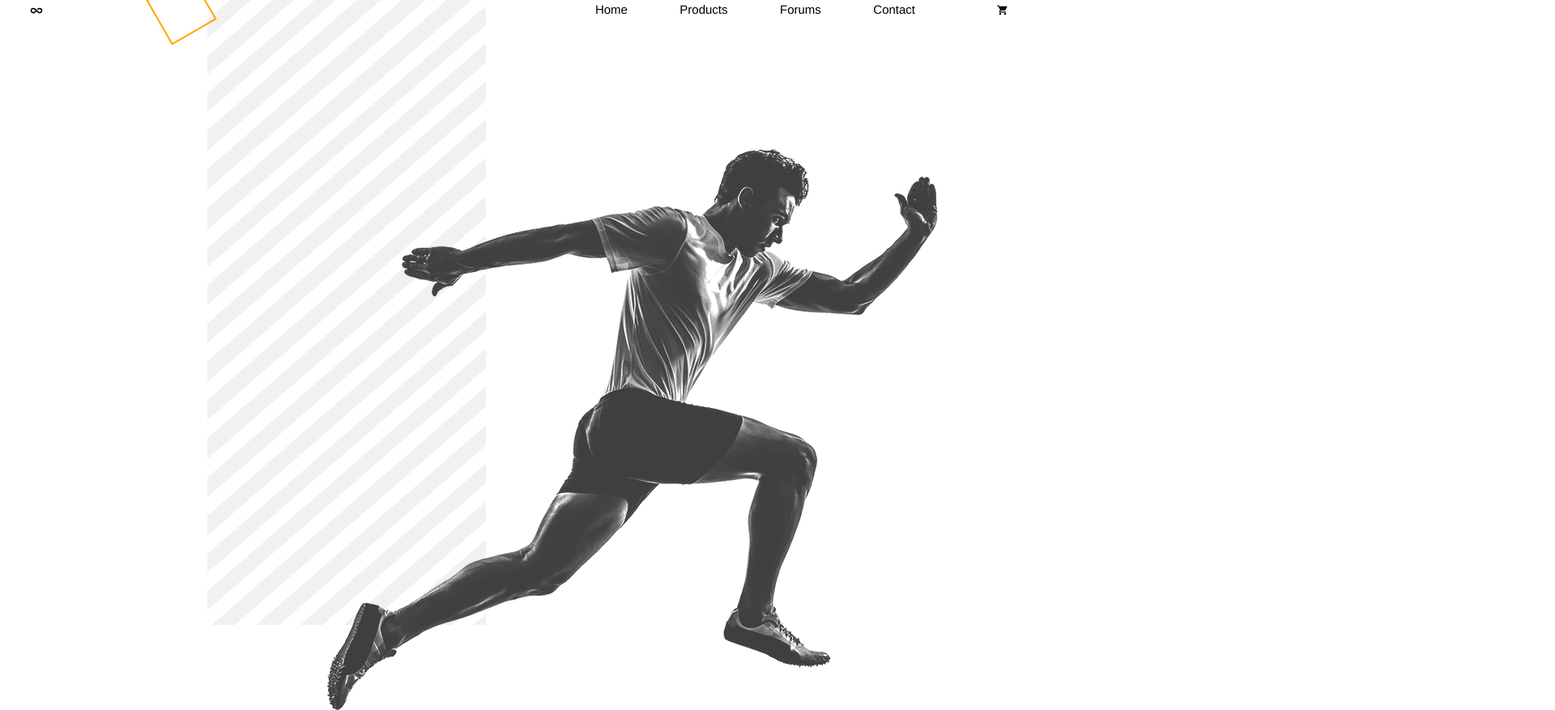
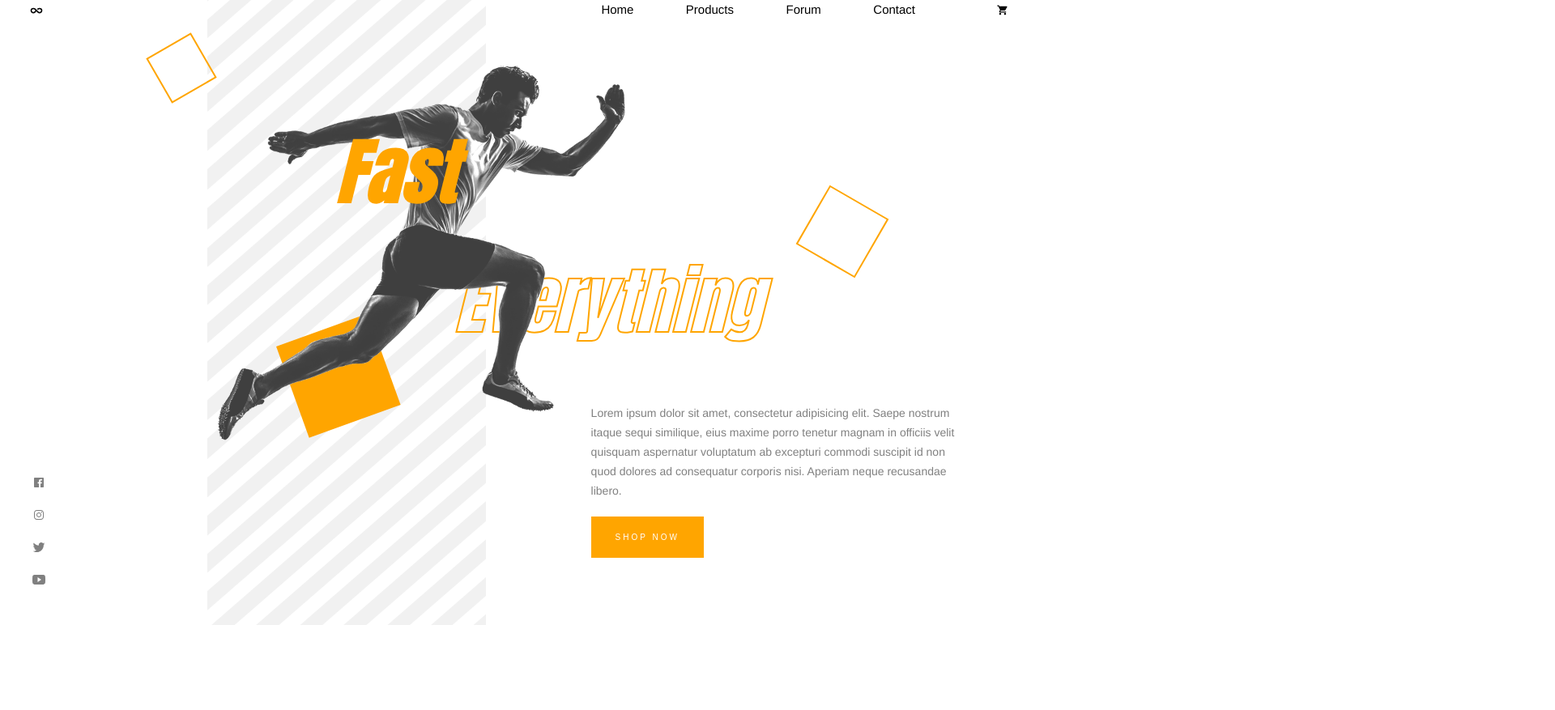
Before and after one commit to DavidVizena/sports-theme-concept, a plain HTML site: page index.html in a window 1280 px wide. Shown: the part 28-905 px from the top of the page at 81% size, 1920 px wide, since content can reach past the window. After the commit the page ends 800 px from the top, so only its background shows below. Drawn offline with nearby package versions, Linux system fonts and the light colour scheme.

Commit message:
Finishing CSS, built tween max as well for animations of the elements

```diff
--- a/css/style.css
+++ b/css/style.css
@@ -72,3 +72,137 @@ html, body {
     z-index: -1;
     transform: rotate(60deg);
 }
+
+.box-2 {
+    position: absolute;
+    width: 120px;
+    height: 120px;
+    background: orange;
+    top: 54%;
+    left: 28%;
+    z-index: -1;
+    transform: rotate(-110deg);
+}
+
+.box-3 {
+    position: absolute;
+    width: 80px;
+    height: 80px;
+    background: none;
+    border: 2px solid orange;
+    top: 34%;
+    left: 78%;
+    z-index: -1;
+    transform: rotate(30deg);
+}
+
+.runner img {
+    width: 100%;
+    z-index: 2;
+    margin-top: -20px;
+}
+
+.title-2 {
+    position: absolute;
+    top: 50%;
+    left: 50%;
+    transform: translate(-50%, -50%);
+    font-family: Anton;
+    font-size: 90px;
+    color: rgba(0, 0, 0, 0);
+    font-style: italic;
+    z-index: -1;
+    -webkit-text-stroke: 2px orange;
+    opacity: 0;
+}
+
+.title-1 {
+    position: absolute;
+    top: 30%;
+    left: 30%;
+    transform: translate(-50%, -50%);
+    font-family: Anton;
+    font-size: 90px;
+    padding-right: 20px;
+    color: orange;
+    font-style: italic;
+    z-index: 1;
+    -webkit-text-stroke: 2px orange;
+    opacity: 0;
+}
+
+.content {
+    position: absolute;
+    top: 64%;
+    left: 57%;
+    width: 36%;
+    color: grey;
+    font-weight: lighter;
+    font-size: 14px;
+    line-height: 24px;
+}
+
+button {
+    margin-top: 6px;
+    background: orange;
+    color: #fff;
+    padding: 20px 30px;
+    text-transform: uppercase;
+    letter-spacing: 3px;
+    font-size: 10px;
+    border: none;
+}
+
+.media {
+    position: absolute;
+    bottom: 210px;
+}
+
+.media ul {
+    position: absolute;
+    list-style: none;
+}
+
+.media ul li {
+    color: grey;
+    padding: 10px 0;
+}
+
+@media(max-width:900px) {
+    .wrapper {
+        background: url(../img/BG.jpg) no-repeat 50% 50%;
+        background-size: cover;
+    }
+    .pattern {
+        display: none;
+    }
+    .runner img {
+        display: none;
+    }
+    .title-1, .title-2 {
+        font-size: 50px;
+    }
+    .title-1 {
+        left: 20%;
+        top: 40%;
+    }
+    .title-2 {
+        left: 50%;
+        z-index: 1;
+    }
+    .menu {
+        display: none;
+    }
+    .content p {
+        display: none;
+    }
+    .box-2 {
+        top: 70%;
+    }
+    .content button {
+        position: fixed;
+        right: 3em;
+        bottom: 4em;
+        z-index: 1;
+    }
+}
--- a/index.html
+++ b/index.html
@@ -4,10 +4,14 @@
     <meta charset="UTF-8" />
     <meta name="viewport" content="width=device-width, initial-scale=1.0" />
     <meta http-equiv="X-UA-Compatible" content="ie=edge" />
+    <title>Fast Everything</title>
     <link rel="stylesheet" href="./css/style.css" />
+    <link
+      href="https://fonts.googleapis.com/css?family=Anton&display=swap"
+      rel="stylesheet"
+    />
     <script src="https://unpkg.com/ionicons@4.5.5/dist/ionicons.js"></script>
     <script src="https://cdnjs.cloudflare.com/ajax/libs/gsap/2.1.2/TweenMax.min.js"></script>
-    <title>Fast Everything</title>
   </head>
   <body>
     <div class="wrapper">
@@ -20,28 +24,33 @@
           <ul>
             <li>Home</li>
             <li>Products</li>
-            <li>Forums</li>
+            <li>Forum</li>
             <li>Contact</li>
           </ul>
         </div>
+
         <div class="cart"><ion-icon name="cart"></ion-icon></div>
+      </div>
 
       <div class="box-1 box"></div>
       <div class="box-2 box"></div>
       <div class="box-3 box"></div>
 
       <div class="title-2">Everything</div>
+
       <div class="runner">
         <img src="./img/Runner.png" alt="" />
       </div>
+
       <div class="title-1">Fast</div>
+
       <div class="content">
         <p>
-              Lorem ipsum dolor, sit amet consectetur adipisicing elit. Vitae
-              totam, odit reiciendis, laborum suscipit sapiente nihil tenetur
-              nostrum autem reprehenderit culpa architecto quae consequuntur,
-              minus excepturi dicta quas veritatis placeat exercitationem
-              similique quos unde molestiae sequi tempora! Optio, quos neque.
+          Lorem ipsum dolor sit amet, consectetur adipisicing elit. Saepe
+          nostrum itaque sequi similique, eius maxime porro tenetur magnam in
+          officiis velit quisquam aspernatur voluptatum ab excepturi commodi
+          suscipit id non quod dolores ad consequatur corporis nisi. Aperiam
+          neque recusandae libero.
         </p>
 
         <button>Shop Now</button>
@@ -56,5 +65,101 @@
         </ul>
       </div>
     </div>
+
+    <script type="text/javascript">
+      TweenMax.to(".title-1", 2, {
+        x: 30,
+        opacity: 1,
+        ease: Expo.easeInOut
+      });
+      TweenMax.to(".title-2", 2, {
+        delay: 0.2,
+        x: -80,
+        opacity: 1,
+        ease: Expo.easeInOut
+      });
+      TweenMax.from(".runner", 2, {
+        delay: 1.6,
+        x: -80,
+        opacity: 0,
+        ease: Expo.easeInOut
+      });
+      TweenMax.from(".box-1", 4, {
+        delay: 1,
+        rotation: 200,
+        transformOrigin: "50% 50%",
+        opacity: 0,
+        x: -180,
+        ease: Expo.easeInOut
+      });
+      TweenMax.from(".box-2", 4, {
+        delay: 1.2,
+        rotation: 90,
+        transformOrigin: "50% 50%",
+        opacity: 0,
+        x: -180,
+        ease: Expo.easeInOut
+      });
+      TweenMax.from(".box-3", 4, {
+        delay: 1,
+        rotation: 180,
+        transformOrigin: "50% 50%",
+        opacity: 0,
+        x: -180,
+        ease: Expo.easeInOut
+      });
+      TweenMax.from(".pattern", 2, {
+        delay: 0.8,
+        width: 0,
+        opacity: 0,
+        ease: Expo.easeInOut
+      });
+      TweenMax.from(".logo", 2, {
+        delay: 1.6,
+        y: 20,
+        opacity: 0,
+        ease: Expo.easeInOut
+      });
+      TweenMax.staggerFrom(
+        ".menu ul li",
+        2,
+        {
+          delay: 1.6,
+          y: 20,
+          opacity: 0,
+          ease: Expo.easeInOut
+        },
+        0.1
+      );
+      TweenMax.from(".cart", 2, {
+        delay: 1.7,
+        y: 20,
+        opacity: 0,
+        ease: Expo.easeInOut
+      });
+      TweenMax.staggerFrom(
+        ".media ul li",
+        2,
+        {
+          delay: 2,
+          y: 20,
+          opacity: 0,
+          ease: Expo.easeInOut
+        },
+        0.1
+      );
+      TweenMax.from(".content p", 2, {
+        delay: 2.4,
+        y: 20,
+        opacity: 0,
+        ease: Expo.easeInOut
+      });
+      TweenMax.from(".content button", 2, {
+        delay: 2.6,
+        y: 20,
+        opacity: 0,
+        ease: Expo.easeInOut
+      });
+    </script>
   </body>
 </html>
```
Lines whose indentation alone changed are shown as unchanged.
